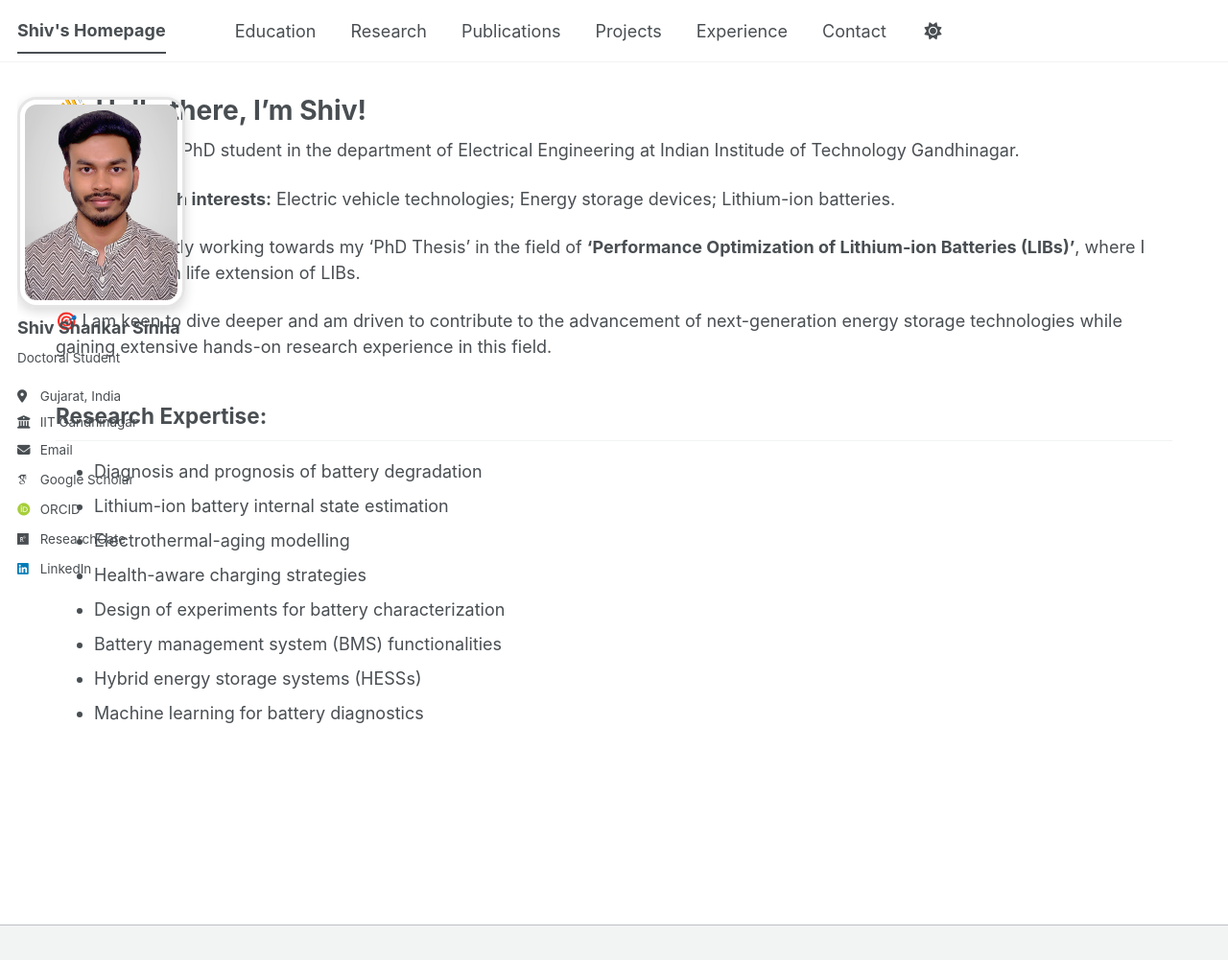
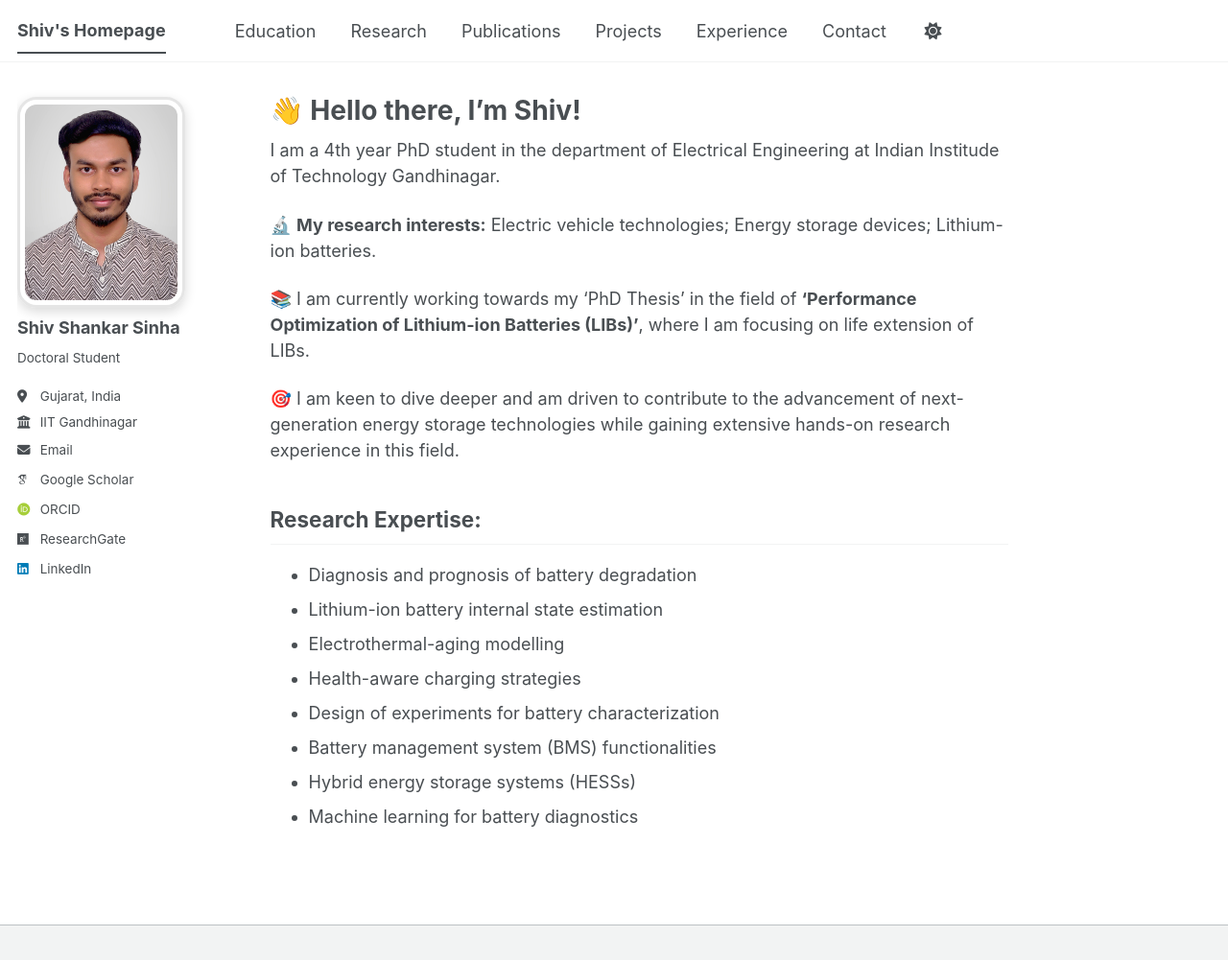
Before and after one commit to shivshankar-sinha/shivshankar-sinha.github.io, a Jekyll site: the page built from _pages/about.md, in a window 1280 px wide and 1001 px high. Shown: the whole window at 96% size. Built offline with Jekyll 4.4.1, drawn with Linux system fonts in a browser that asks for light colours; some web fonts are replaced; a script bundle is joined from its source files by our own code; library files that are not in the unit come from our copies.

Commit message:
Update main.scss

```diff
--- a/assets/css/main.scss
+++ b/assets/css/main.scss
@@ -100,45 +100,3 @@ hr {
   box-shadow: 0 4px 12px rgba(0,0,0,0.15);
   object-fit: contain;
 }
-/* Webpage window */
-.page {
-    max-width: 1600px !important;
-}
-
-.page__inner-wrap {
-    max-width: 1600px !important;
-}
-
-.research-section {
-    display: flex;
-    justify-content: space-between;
-    align-items: center;
-    gap: 60px;
-    margin-bottom: 70px;
-    padding-bottom: 40px;
-    border-bottom: 2px dashed #d8d8d8;
-}
-
-.research-text {
-    flex: 1;
-}
-
-.research-image {
-    flex: 1.2;
-    text-align: center;
-}
-.page {
-    width: 100% !important;
-    max-width: 100% !important;
-    padding-left: 40px !important;
-    padding-right: 40px !important;
-}
-
-.page__inner-wrap {
-    width: 100% !important;
-    max-width: 1800px !important;
-}
-
-.archive {
-    width: 100% !important;
-}
```
